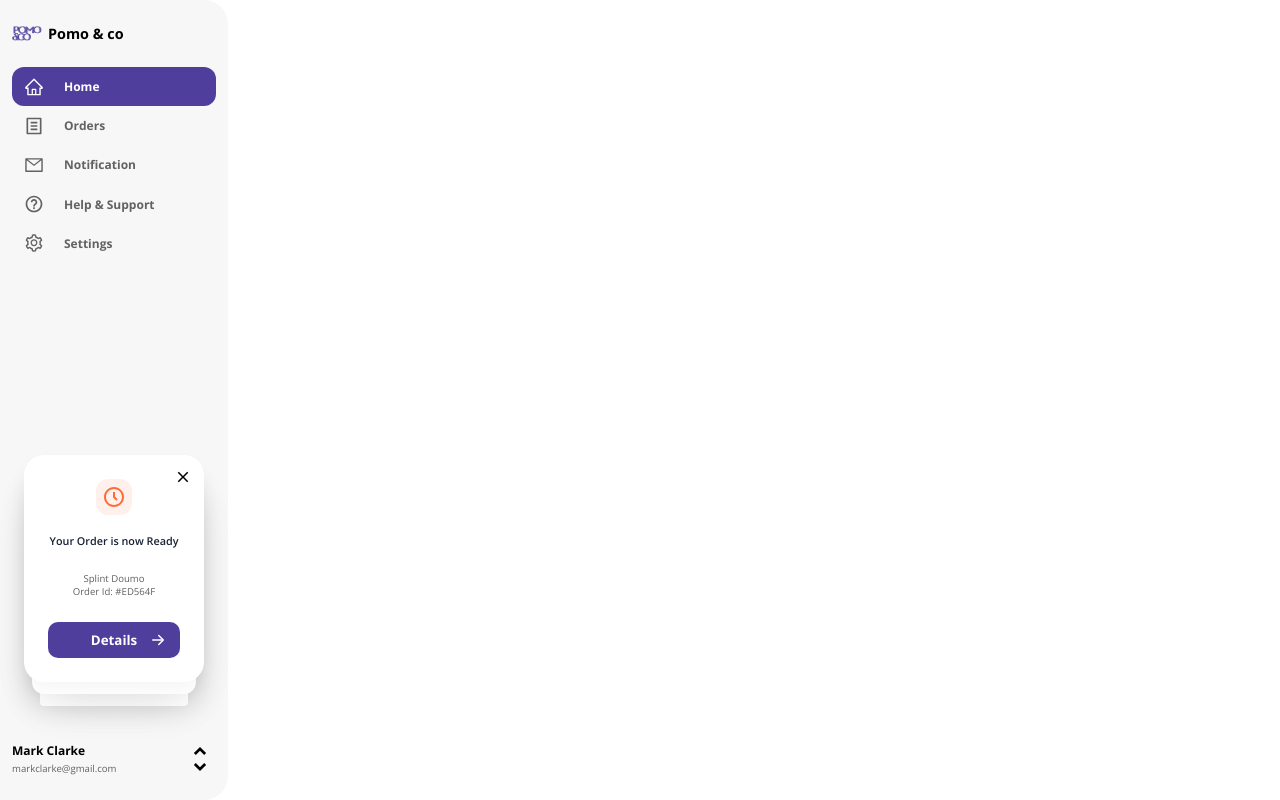
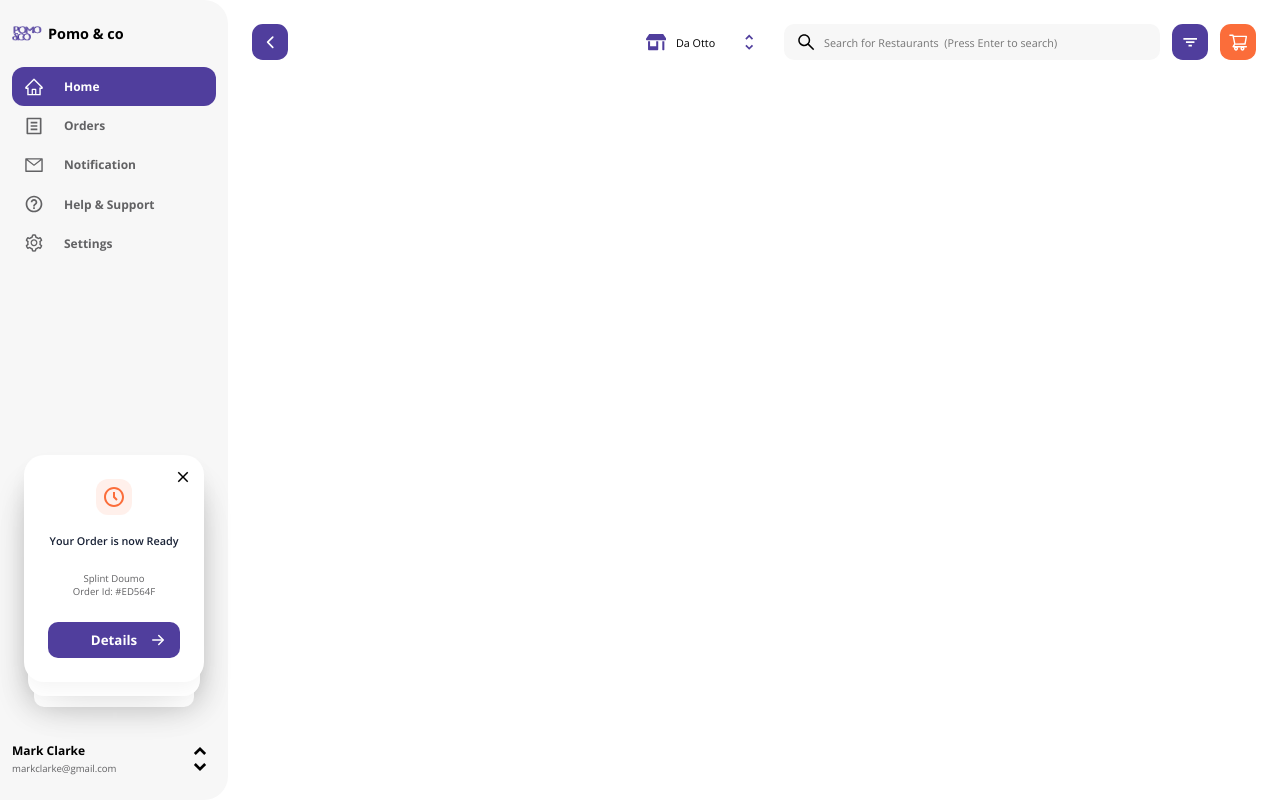
Before and after one commit to kradster/hotel-app, a React (Create React App) app: page / in a window 1280 px wide. Built offline with nearby package versions, Linux system fonts and the light colour scheme.

Commit message:
navbar done

```diff
--- a/src/Theme/GlobalStyleSheet.jsx
+++ b/src/Theme/GlobalStyleSheet.jsx
@@ -22,6 +22,12 @@ export const GlobalStyleSheet =  createGlobalStyle`
     .container{
       width:100vw;
       height:100vh;
+      display:flex;
+
+      main{
+        flex:1;
+        padding:2rem;
+      }
     }
 
 `
--- /dev/null
+++ b/src/components/Navbar.jsx
@@ -0,0 +1,117 @@
+import React from 'react'
+import {FiChevronLeft} from 'react-icons/fi'
+import {FaStoreAlt} from 'react-icons/fa'
+import {MdUnfoldMore} from 'react-icons/md'
+import {AiOutlineSearch,AiOutlineShoppingCart} from 'react-icons/ai'
+import {BiFilter} from 'react-icons/bi'
+import styled from 'styled-components'
+
+
+const NavBarContainer = styled.nav`
+    display: flex;
+    align-items: center;
+    justify-content: flex-end;
+
+
+
+`;
+
+const SortWrapper = styled.div`
+    height:3rem;
+    display:flex;
+    align-items:center;
+    margin-right:2rem;
+    cursor:pointer;
+    border-radius:0.9rem;
+    padding-left:0.5rem;
+
+    span{
+    font-size:0.9rem;
+    margin:0 2rem 0 0.8rem;
+
+    }
+    svg{
+        color:#503E9D;
+    font-size:1.7rem;
+
+    }
+    &:hover{
+    background-color:#F7F7F7;
+
+
+    }
+`;
+
+const IconWrapper = styled.span`
+    width:3rem;
+    height:3rem;
+    display:flex;
+    align-items:center;
+    justify-content:center;
+
+    ${({left})=> left?`margin-right:auto;`:`margin-left:1rem;` }
+    background-color:${({cart})=>{
+        switch(true){
+            case cart: return `#FB6D3A`;
+            default:return `#503E9D`;
+        }
+    }
+    };
+    color:#fff;
+    border-radius:0.9rem;
+    cursor:pointer;
+    svg{
+        font-size:1.7em;
+    }
+
+`;
+
+const SearchInput = styled.div`
+    display:flex;
+    align-items:center;
+    height:3rem;
+    background-color:#F7F7F7;
+    border-radius:10px;
+    padding-left:1rem;
+    svg{
+        font-size:1.7rem;
+        margin-right:0.5rem;
+    }
+    input{
+        border:none;
+        outline:none;
+        width:338px;
+        font-size:0.9rem;
+        background-color:transparent;
+    }
+
+`;
+
+function Navbar() {
+    return (
+        <NavBarContainer>
+            <IconWrapper left>
+                <FiChevronLeft/>
+            </IconWrapper>
+            <SortWrapper>
+                <FaStoreAlt/>
+                <span>Da Otto</span>
+                <MdUnfoldMore/>
+            </SortWrapper>
+            <SearchInput>
+                <AiOutlineSearch/>
+                <input placeholder="Search for Restaurants  (Press Enter to search)" />
+            </SearchInput>
+
+            <IconWrapper>
+                <BiFilter/>
+            </IconWrapper>
+            <IconWrapper cart>
+                <AiOutlineShoppingCart/>
+            </IconWrapper>
+
+        </NavBarContainer>
+    )
+}
+
+export default Navbar
--- a/src/components/Sidebar.jsx
+++ b/src/components/Sidebar.jsx
@@ -34,10 +34,10 @@ border-radius: 0px 24px 24px 0px;
     background: #FFFFFF;
     box-shadow:
     0px 8px 20px -3px #0000000d,
-    0px 20px 0px -8px #fff,
+    0px 18px 0px -4px #fff,
     0px 33px 45px -20px #00000029,
-    0px 40px 0px -16px #fff,
-    0px 28px 32px -8px rgba(0, 0, 0, 0.2);
+    0px 35px 0px -10px #fff,
+    0px 28px 32px -4px rgba(0, 0, 0, 0.2);
 
 
     border-radius: 20px;
--- a/src/container/Home/Home.jsx
+++ b/src/container/Home/Home.jsx
@@ -1,4 +1,5 @@
 import React from 'react'
+import Navbar from '../../components/Navbar'
 import Sidebar from '../../components/Sidebar'
 
 const Home = () => {
@@ -6,6 +7,7 @@ const Home = () => {
         <div className="container">
            <Sidebar/>
             <main>
+                <Navbar/>
             </main>
         </div>
     )
```
